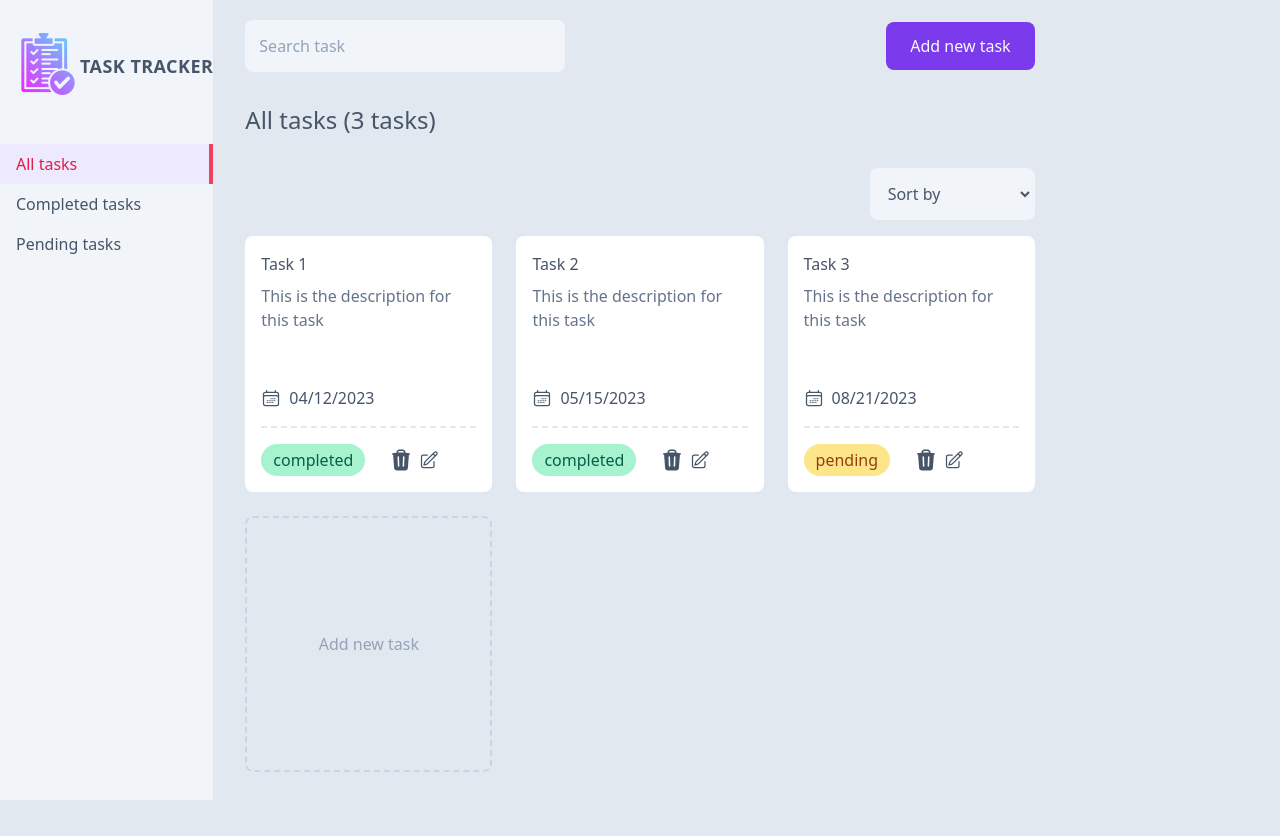
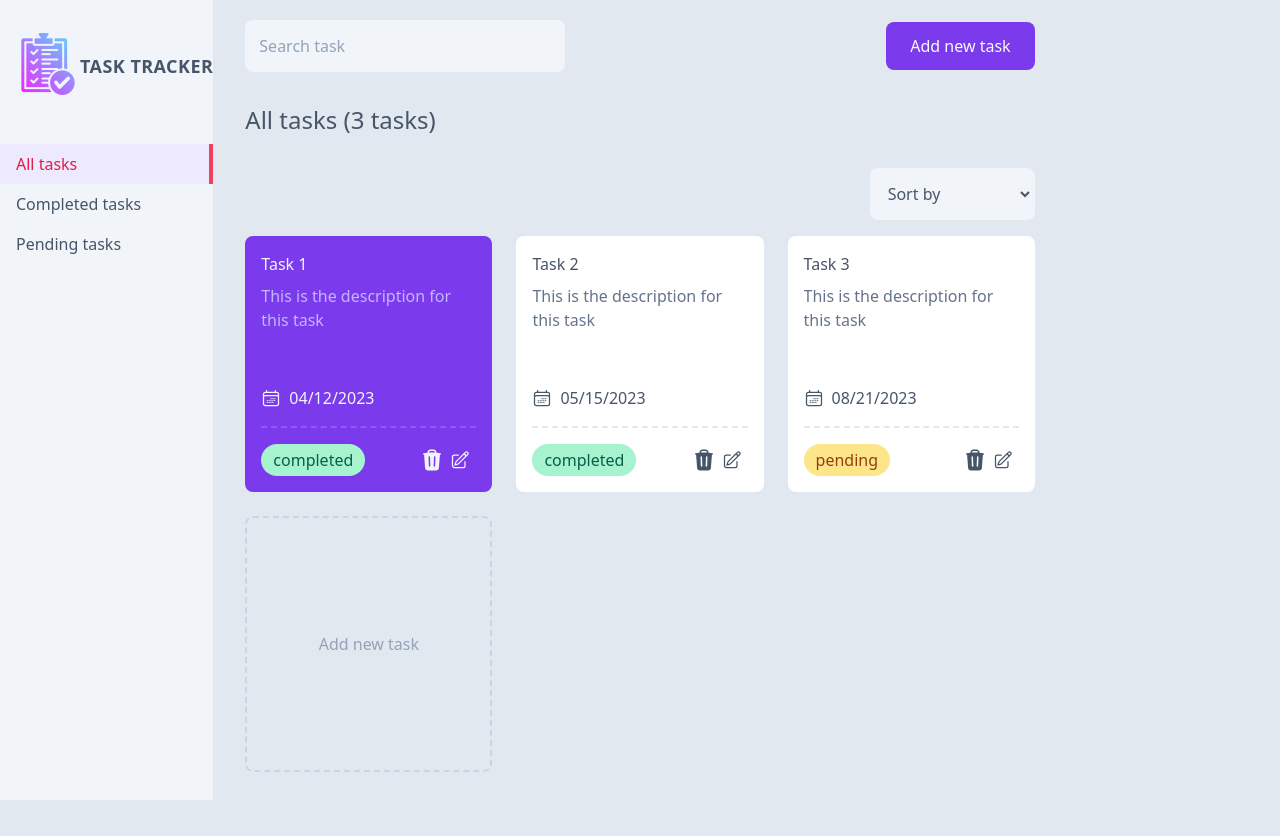
Before and after one commit to prajapati-priyanka/Task_Tracker, a React (Create React App) app: page / in a window 1280 px wide. Built offline with nearby package versions, Linux system fonts and the light colour scheme.

Commit message:
Style: Fix action button stylimg

```diff
--- a/src/components/TaskSection/DeleteTaskBtn.jsx
+++ b/src/components/TaskSection/DeleteTaskBtn.jsx
@@ -1,10 +1,8 @@
 import React, { useState } from "react";
-
 import { ReactComponent as Trash } from "../../assets/trash.svg";
 import { useDispatch } from "react-redux";
 import ModalConfirm from "../../utilities/ModalConfirm";
 import { tasksActions } from "../../redux/slices/tasksSlice";
-
 
 const DeleteTaskBtn = ({ taskId }) => {
   const [showModal, setIsModalShown] = useState(false);
--- a/src/components/TaskSection/EditTaskBtn.jsx
+++ b/src/components/TaskSection/EditTaskBtn.jsx
@@ -24,7 +24,7 @@
     <>
       <button
         title="edit task"
-        className="transition w-7 sm:w-8 h-6 sm:h-8 grid place-items-center"
+        className="transition w-7 sm:w-8 h-6 sm:h-8 grid place-items-center hover:text-slate-700"
         onClick={openModalEditTask}
       >
         <Edit className="w-4 sm:w-5 h-4 sm:h-5" />
--- a/src/components/TaskSection/TaskActionItem.jsx
+++ b/src/components/TaskSection/TaskActionItem.jsx
@@ -5,14 +5,16 @@
 
 const TaskActionItem = ({ task }) => {
   return (
-    <div className="flex border-dashed border-slate-200 dark:border-slate-700/[.3] border-t-2 w-full pt-4 mt-4">
+    <div className="flex border-dashed border-slate-200 border-t-2 w-full pt-4 mt-4">
       <CompletedBtnToggle
         taskCompleted={task.completed}
         taskPending={task.pending}
         taskId={task.id}
       />
-      <DeleteTaskBtn taskId={task.id} />
-      <EditTaskBtn task={task} />
+      <div className="flex ml-auto">
+        <DeleteTaskBtn taskId={task.id} />
+        <EditTaskBtn task={task} />
+      </div>
     </div>
   );
 };
--- a/src/components/TaskSection/TaskCard.jsx
+++ b/src/components/TaskSection/TaskCard.jsx
@@ -5,14 +5,16 @@
 
 const TaskCard = ({ task }) => {
   return (
-    <>
+
+    <li key={task.id}>
       <article
         className={`bg-white rounded-lg p-3 sm:p-4 flex text-left transition hover:shadow-lg hover:shadow-slate-300 flex-col h-52 sm:h-64`}
       >
         <TaskInfo task={task} />
         <TaskActionItem task={task} />
       </article>
-    </>
+      </li>
+
   );
 };
 
--- a/src/components/TaskSection/TaskInfo.jsx
+++ b/src/components/TaskSection/TaskInfo.jsx
@@ -1,20 +1,18 @@
-import React from 'react'
-import useDate from '../../hooks/useDate';
+import React from "react";
+import useDate from "../../hooks/useDate";
 import { ReactComponent as Calendar } from "../../assets/date.svg";
-const TaskInfo = ({task}) => {
+const TaskInfo = ({ task }) => {
   const dateFormated = useDate(task.date);
   return (
     <div className="flex flex-col flex-1">
-    <div
-      className="flex items-center justify-between mb-2"
-    >
-      <span className="block font-medium dark:text-slate-200">
+      <div className="flex items-center justify-between mb-2">
+        <span className="block font-medium">
           {task.title}
         </span>
       </div>
       <p
         title={task.description}
-      className="description mb-2 text-slate-500 dark:text-slate-500 line-clamp-3
+        className="description mb-2 text-slate-500 line-clamp-3
       "
       >
         {task.description}
@@ -23,7 +21,7 @@
         <Calendar className="mr-2 w-4 sm:w-5" /> {dateFormated}
       </time>
     </div>
-  )
-}
+  );
+};
 
-export default TaskInfo
+export default TaskInfo;
```
Lines whose indentation alone changed are shown as unchanged.
